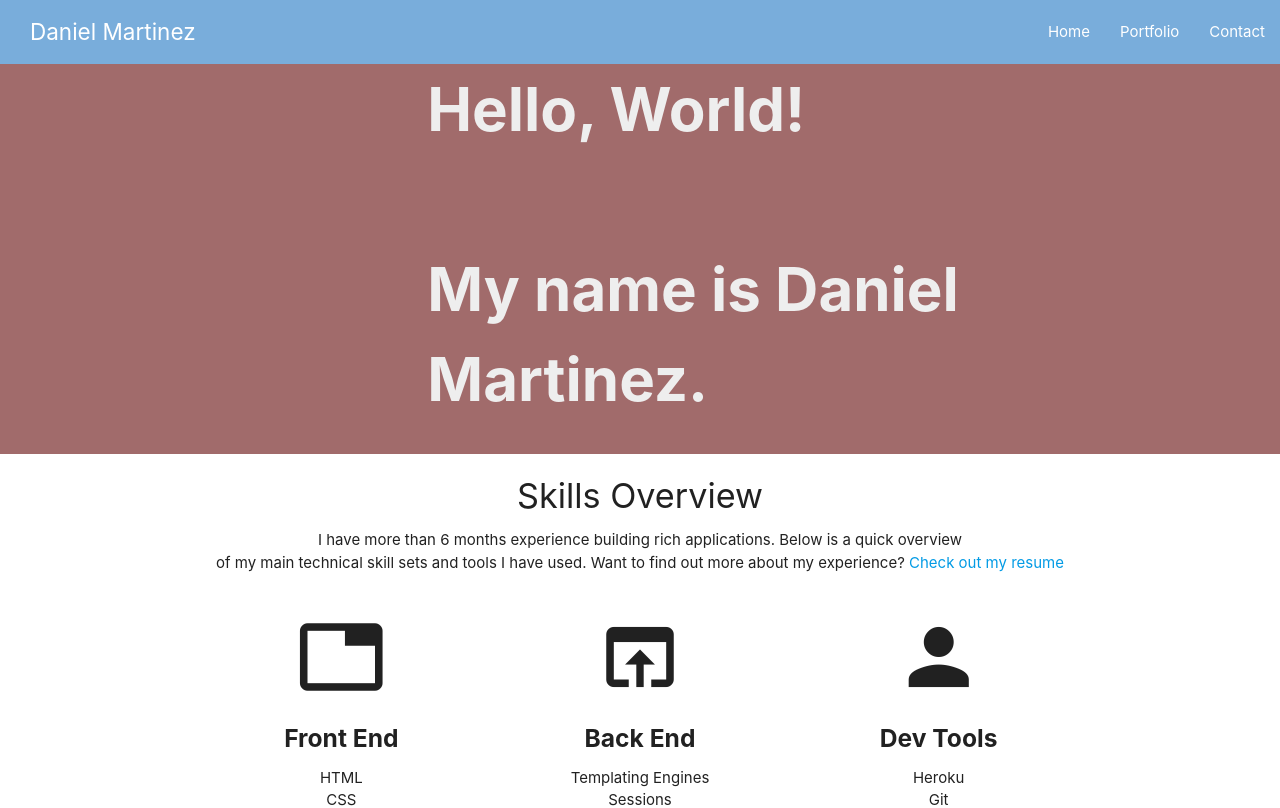
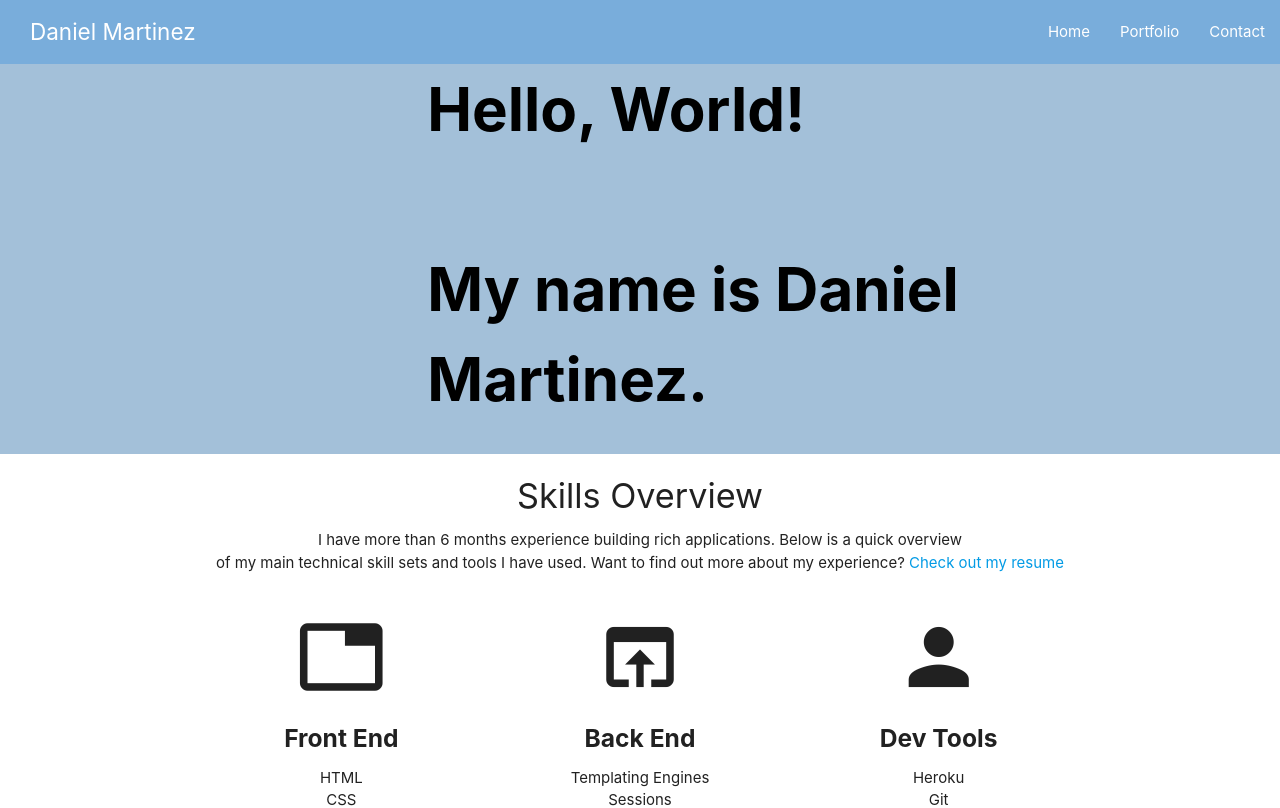
Before and after one commit to xdanielmtz/react-portfolio, a React (Create React App) app: page /#/ in a window 1280 px wide. Shown: the top 808 px of the page. Built offline with nearby package versions, Linux system fonts and the light colour scheme.

Commit message:
changed the heading color and font color

```diff
--- a/src/pages/Home/home.css
+++ b/src/pages/Home/home.css
@@ -1,9 +1,9 @@
 #homeContainer{
-    background-color: rgb(161, 107, 107);
+    background-color: rgb(163, 192, 217);
     height: 26rem;
 }
 
 .theHeading{
     font-size:4rem;
-    color: #eee;
+    color: rgb(0, 0, 0);
 }
```
